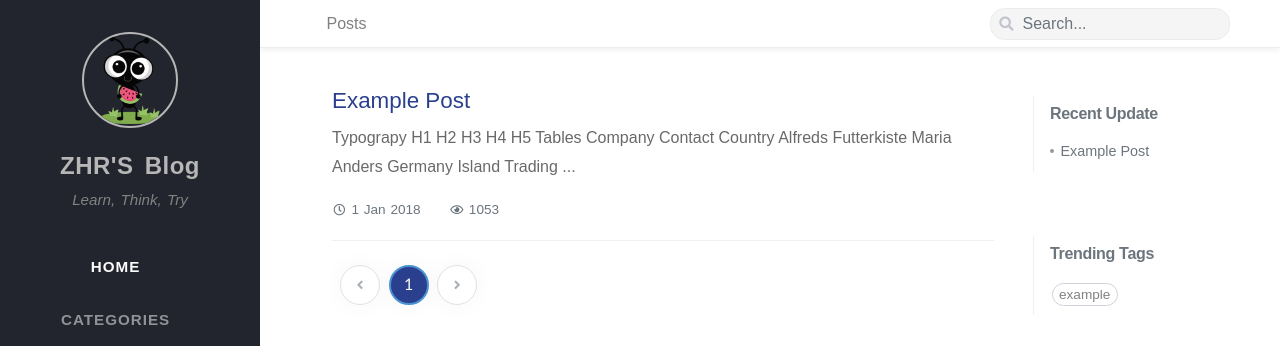
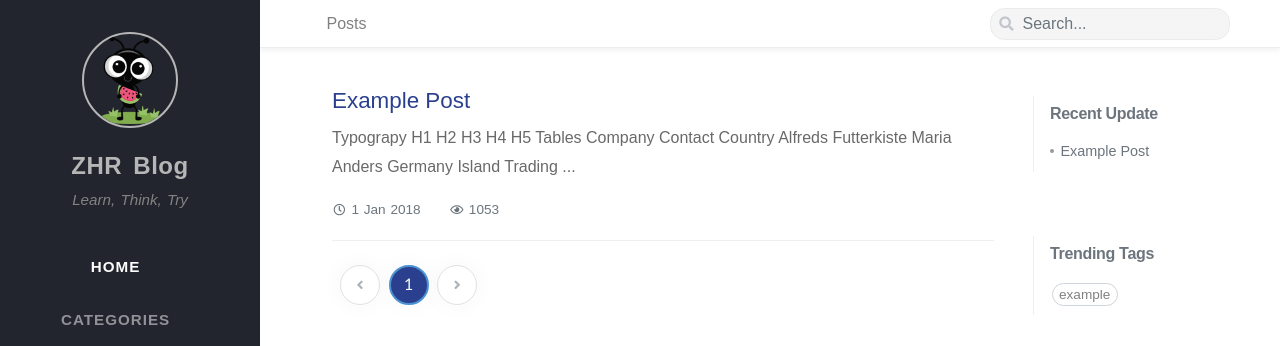
Before and after one commit to branchang/blog-jeykll, a Jekyll site: the page built from index.html, in a window 1280 px wide. Shown: the top 346 px of the page. Built offline with Jekyll 4.4.1, drawn with Linux system fonts in a browser that asks for light colours; nearby versions of some CDN libraries; some web fonts are replaced; the list of posts is cut into pages by our own code.

Commit message:
add 15 30

```diff
--- a/_data/settings.yml
+++ b/_data/settings.yml
@@ -1,4 +1,4 @@
-title: "ZHR'S Blog"
+title: 'ZHR Blog'
 slogan: "Learn, Think, Try"
 description: "ZHR Blog." # RSS feed
 logo: "/assets/img/sample/ant.png"
```
